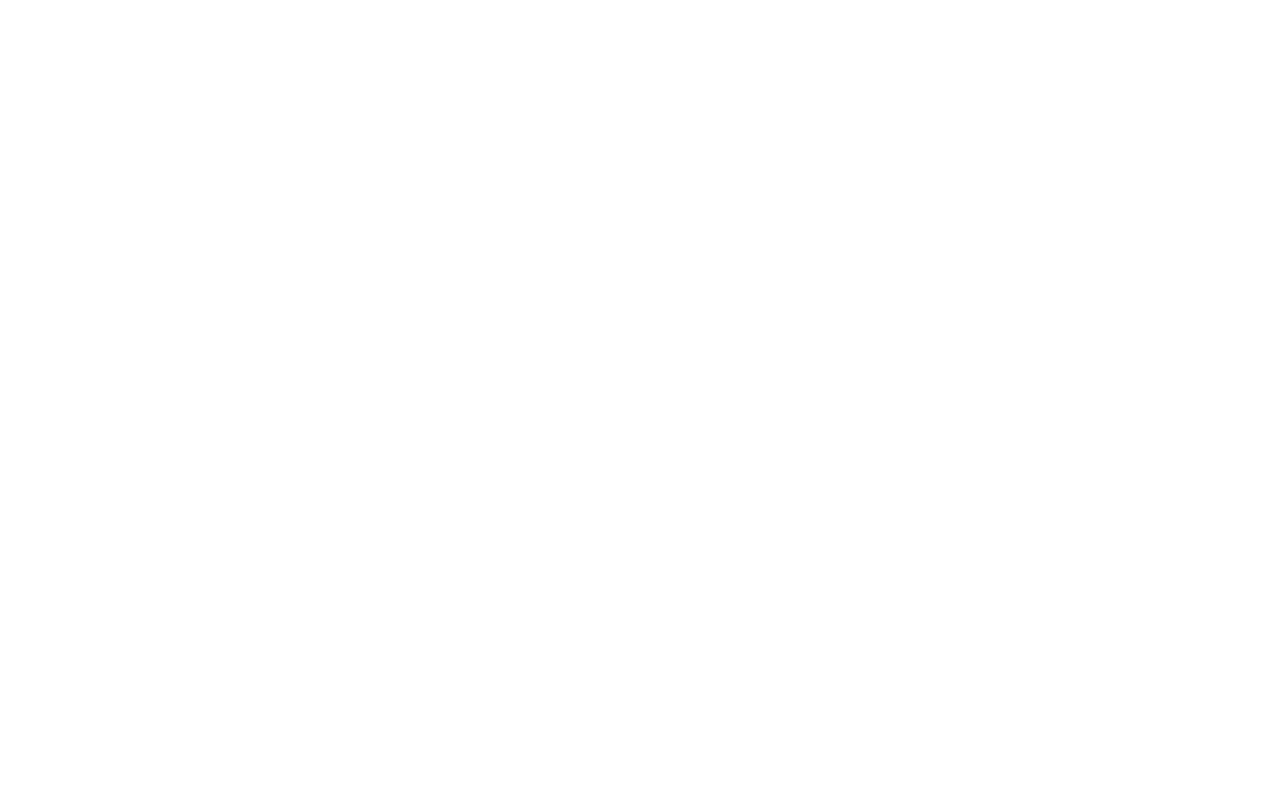
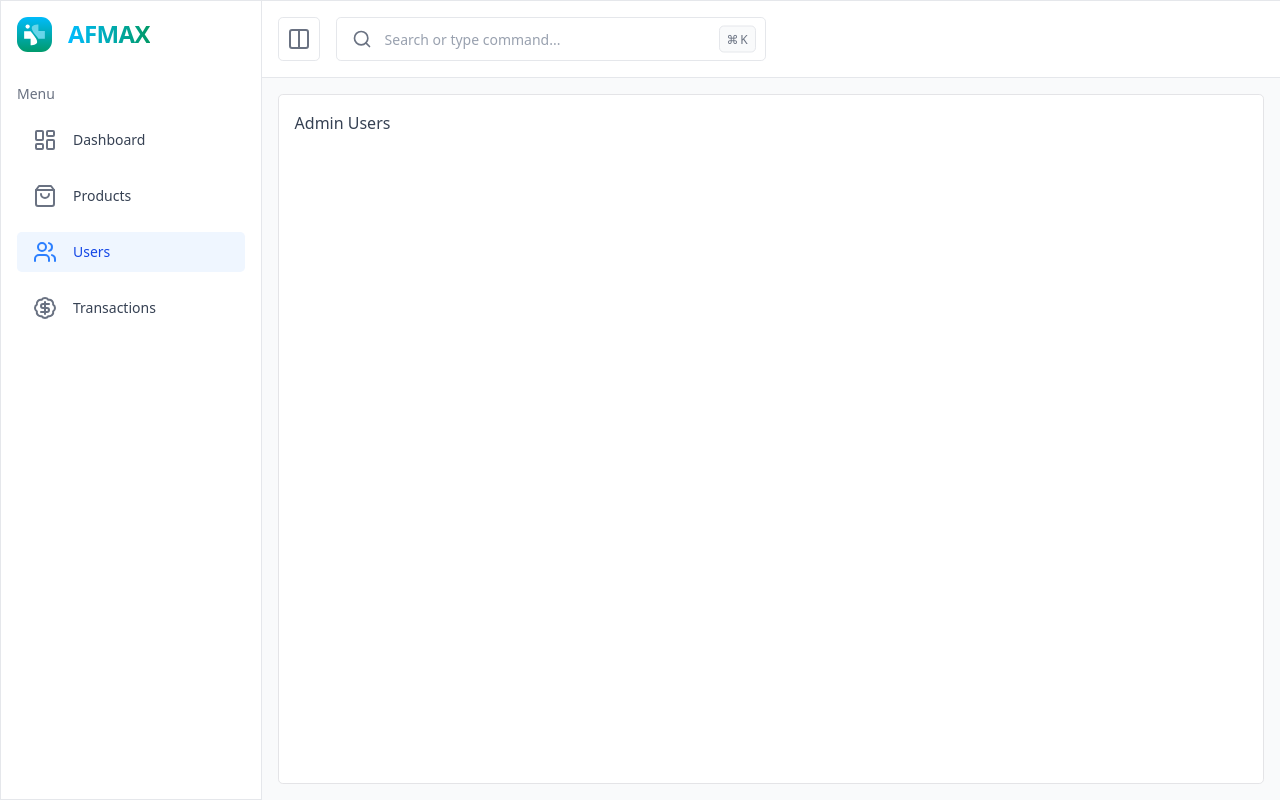
Before and after one commit to zorncbllr/afmax-system-finals, a React (Vite) app in the folder client/: page /admin/users in a window 1280 px wide. Before the commit this address had no page. Built offline with nearby package versions, Linux system fonts and the light colour scheme.

Commit message:
added admin dashboard page

```diff
--- a/client/src/App.tsx
+++ b/client/src/App.tsx
@@ -2,6 +2,10 @@ import { Route, Routes } from "react-router";
 import Home from "./features/home/pages/home";
 import UserProducts from "./features/user/pages/user-products";
 import UserSupplies from "./features/user/pages/user-supplies";
+import Dashboard from "./features/admin/pages/dashboard";
+import AdminProducts from "./features/admin/pages/admin-products";
+import AdminUsers from "./features/admin/pages/admin-users";
+import AdminTransactions from "./features/admin/pages/admin-transactions";
 
 function App() {
   return (
@@ -9,6 +13,11 @@ function App() {
       <Route path="/" element={<Home />} />
       <Route path="/products" element={<UserProducts />} />
       <Route path="/supplies" element={<UserSupplies />} />
+
+      <Route path="/admin/dashboard" element={<Dashboard />} />
+      <Route path="/admin/products" element={<AdminProducts />} />
+      <Route path="/admin/users" element={<AdminUsers />} />
+      <Route path="/admin/transactions" element={<AdminTransactions />} />
     </Routes>
   );
 }
--- /dev/null
+++ b/client/src/features/admin/layouts/admin-layout.tsx
@@ -0,0 +1,76 @@
+import SideBar from "@/features/sidebar/sidebar";
+import React, { useLayoutEffect } from "react";
+import { LayoutRouteProps } from "react-router";
+
+import {
+  ShoppingBagIcon,
+  Package2Icon,
+  LayoutDashboardIcon,
+  UsersIcon,
+  BadgeDollarSignIcon,
+} from "lucide-react";
+import { SideBarProps } from "@/features/sidebar/types";
+import { useSidebar } from "@/features/sidebar/store";
+import Header from "@/components/header";
+
+const sidebarProps: SideBarProps = {
+  heading: "AFMAX",
+  headingHref: "/",
+  sections: [
+    {
+      section: "Menu",
+      items: [
+        {
+          title: "Dashboard",
+          icon: LayoutDashboardIcon,
+          href: "/admin/dashboard",
+          children: [],
+        },
+        {
+          title: "Products",
+          icon: ShoppingBagIcon,
+          href: "/admin/products",
+          children: [],
+        },
+        {
+          title: "Users",
+          icon: UsersIcon,
+          href: "/admin/users",
+          children: [],
+        },
+        {
+          title: "Transactions",
+          icon: BadgeDollarSignIcon,
+          href: "/admin/transactions",
+          children: [],
+        },
+      ],
+    },
+  ],
+};
+
+const AdminLayout: React.FC<LayoutRouteProps> = ({ children }) => {
+  const { setSidebarProps } = useSidebar();
+
+  useLayoutEffect(() => {
+    setSidebarProps(sidebarProps);
+  }, []);
+
+  return (
+    <div className="w-full h-screen flex">
+      <SideBar />
+
+      <div className="flex flex-col w-full">
+        <Header />
+
+        <main className="p-4 w-full h-full grid bg-gray-50">
+          <div className="p-4 border rounded-lg text-gray-700 bg-white">
+            {children}
+          </div>
+        </main>
+      </div>
+    </div>
+  );
+};
+
+export default AdminLayout;
--- /dev/null
+++ b/client/src/features/admin/pages/admin-products.tsx
@@ -0,0 +1,19 @@
+import { useSidebar } from "@/features/sidebar/store";
+import AdminLayout from "../layouts/admin-layout";
+import { useEffect } from "react";
+
+const AdminProducts = () => {
+  const { setActiveItem, sidebarProps } = useSidebar();
+
+  useEffect(() => {
+    setActiveItem(sidebarProps?.sections[0].items[1]);
+  }, [sidebarProps]);
+
+  return (
+    <AdminLayout>
+      <h1>products</h1>
+    </AdminLayout>
+  );
+};
+
+export default AdminProducts;
--- /dev/null
+++ b/client/src/features/admin/pages/admin-transactions.tsx
@@ -0,0 +1,19 @@
+import { useSidebar } from "@/features/sidebar/store";
+import AdminLayout from "../layouts/admin-layout";
+import { useEffect } from "react";
+
+const AdminTransactions = () => {
+  const { setActiveItem, sidebarProps } = useSidebar();
+
+  useEffect(() => {
+    setActiveItem(sidebarProps?.sections[0].items[3]);
+  }, [sidebarProps]);
+
+  return (
+    <AdminLayout>
+      <h1>AdminTransactions</h1>
+    </AdminLayout>
+  );
+};
+
+export default AdminTransactions;
--- /dev/null
+++ b/client/src/features/admin/pages/admin-users.tsx
@@ -0,0 +1,19 @@
+import { useSidebar } from "@/features/sidebar/store";
+import AdminLayout from "../layouts/admin-layout";
+import { useEffect } from "react";
+
+const AdminUsers = () => {
+  const { setActiveItem, sidebarProps } = useSidebar();
+
+  useEffect(() => {
+    setActiveItem(sidebarProps?.sections[0].items[2]);
+  }, [sidebarProps]);
+
+  return (
+    <AdminLayout>
+      <h1>Admin Users</h1>
+    </AdminLayout>
+  );
+};
+
+export default AdminUsers;
--- /dev/null
+++ b/client/src/features/admin/pages/dashboard.tsx
@@ -0,0 +1,19 @@
+import { useSidebar } from "@/features/sidebar/store";
+import AdminLayout from "../layouts/admin-layout";
+import { useEffect } from "react";
+
+const Dashboard = () => {
+  const { setActiveItem, sidebarProps } = useSidebar();
+
+  useEffect(() => {
+    setActiveItem(sidebarProps?.sections[0].items[0]);
+  }, [sidebarProps]);
+
+  return (
+    <AdminLayout>
+      <h1>Admin Dashboard</h1>
+    </AdminLayout>
+  );
+};
+
+export default Dashboard;
```
